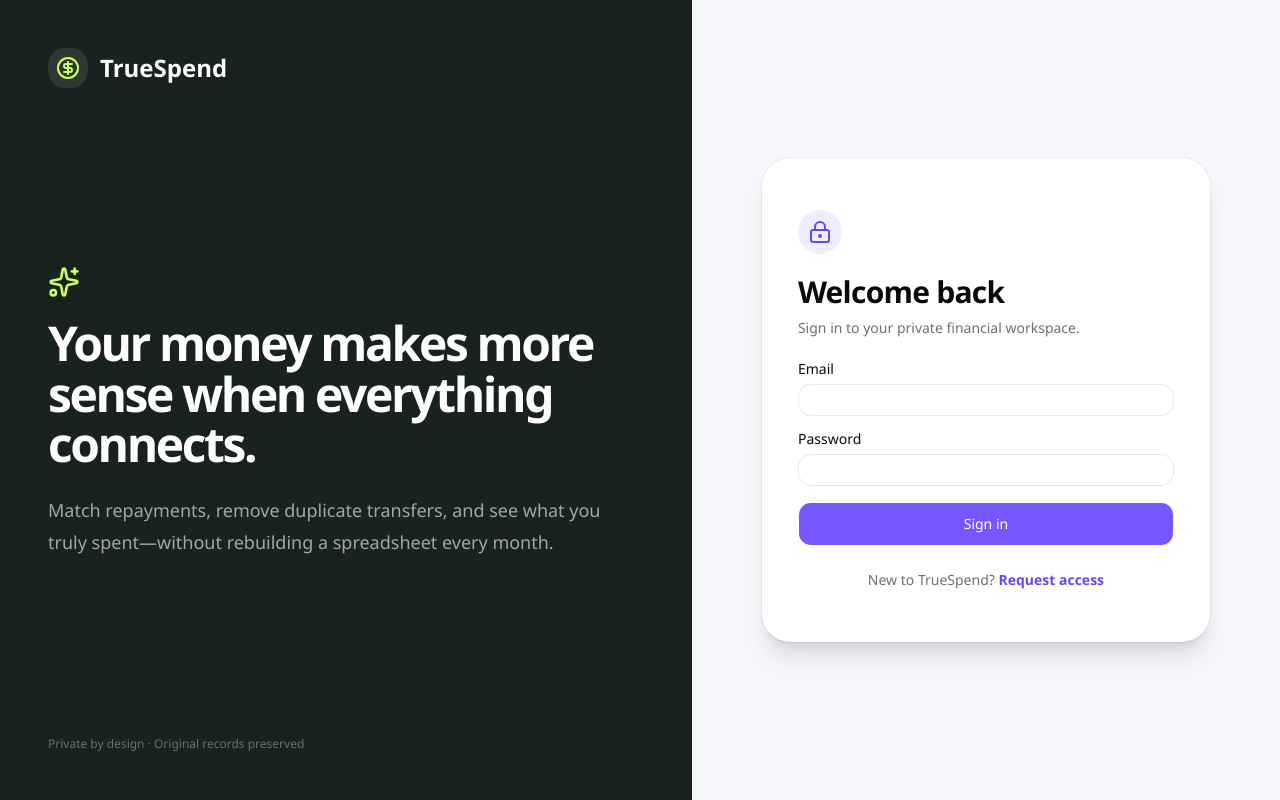
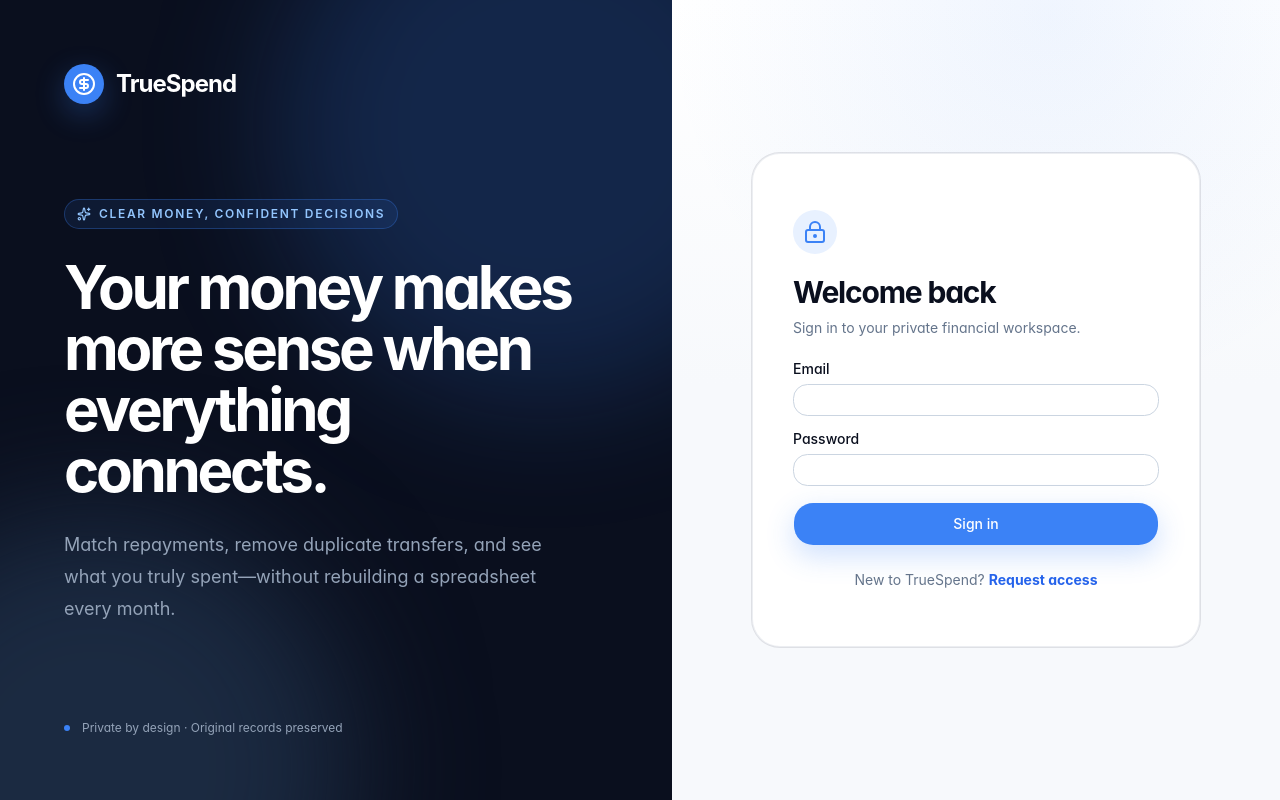
Before and after one commit to rileyhadley27/TrueSpend, a Next.js app: page /auth in a window 1280 px wide. Built offline with nearby package versions, Linux system fonts and the light colour scheme.

Commit message:
Redesign TrueSpend with modern blue palette

```diff
--- a/src/app/auth/page.tsx
+++ b/src/app/auth/page.tsx
@@ -14,41 +14,50 @@ export default async function AuthPage({
   const params = await searchParams;
   const signup = params.mode === "signup";
   return (
-    <main className="grid min-h-screen bg-[#f6f7fb] lg:grid-cols-[1fr_.85fr]">
-      <section className="hidden bg-[#17231c] p-12 text-white lg:flex lg:flex-col lg:justify-between">
-        <div className="flex items-center gap-3">
-          <span className="grid size-10 place-items-center rounded-xl bg-white/10">
-            <CircleDollarSign className="text-[#c8ff68]" />
+    <main className="grid min-h-screen lg:grid-cols-[1.05fr_.95fr]">
+      <section className="relative hidden overflow-hidden bg-[#0A0F1E] p-12 text-white lg:flex lg:flex-col lg:justify-between xl:p-16">
+        <div className="pointer-events-none absolute -right-36 -top-36 size-[34rem] rounded-full bg-[#3B82F6]/20 blur-3xl" />
+        <div className="pointer-events-none absolute -bottom-56 -left-40 size-[32rem] rounded-full bg-[#1B2A41] blur-3xl" />
+        <div className="relative flex items-center gap-3">
+          <span className="grid size-10 place-items-center rounded-xl bg-[#3B82F6] shadow-[0_10px_30px_rgba(59,130,246,.3)]">
+            <CircleDollarSign />
           </span>
-          <span className="text-2xl font-extrabold">TrueSpend</span>
+          <span className="text-2xl font-bold tracking-[-0.04em]">
+            TrueSpend
+          </span>
         </div>
-        <div className="max-w-xl">
-          <Sparkles className="mb-5 size-8 text-[#c8ff68]" />
-          <h1 className="text-5xl font-extrabold leading-[1.05] tracking-[-.05em]">
+        <div className="relative max-w-xl">
+          <span className="mb-7 inline-flex items-center gap-2 rounded-full border border-[#3B82F6]/30 bg-[#3B82F6]/10 px-3 py-1.5 text-xs font-semibold uppercase tracking-[.14em] text-[#93C5FD]">
+            <Sparkles className="size-3.5" /> Clear money, confident decisions
+          </span>
+          <h1 className="text-5xl font-bold leading-[1.02] tracking-[-.055em] xl:text-6xl">
             Your money makes more sense when everything connects.
           </h1>
-          <p className="mt-6 text-lg leading-8 text-white/60">
+          <p className="mt-7 max-w-lg text-lg leading-8 text-[#94A3B8]">
             Match repayments, remove duplicate transfers, and see what you truly
             spent—without rebuilding a spreadsheet every month.
           </p>
         </div>
-        <p className="text-xs text-white/35">
+        <div className="relative flex items-center gap-3 text-xs text-[#94A3B8]">
+          <span className="size-1.5 rounded-full bg-[#3B82F6]" />
           Private by design · Original records preserved
-        </p>
+        </div>
       </section>
-      <section className="flex items-center justify-center p-5">
-        <Card className="w-full max-w-md rounded-[28px] border-0 bg-white shadow-xl ring-1 ring-black/5">
-          <CardContent className="p-7 sm:p-9">
+      <section className="flex items-center justify-center p-5 sm:p-10">
+        <Card className="surface-card w-full max-w-md rounded-[28px]">
+          <CardContent className="p-7 sm:p-10">
             <div className="mb-7 lg:hidden">
               <div className="flex items-center gap-2 text-xl font-extrabold">
-                <CircleDollarSign className="text-[#7657ff]" />
+                <span className="grid size-9 place-items-center rounded-xl bg-[#3B82F6] text-white">
+                  <CircleDollarSign className="size-5" />
+                </span>
                 TrueSpend
               </div>
             </div>
-            <span className="grid size-11 place-items-center rounded-2xl bg-[#f0edff] text-[#6748ef]">
+            <span className="grid size-11 place-items-center rounded-2xl bg-[#E8F1FF] text-[#3B82F6]">
               <LockKeyhole />
             </span>
-            <h2 className="mt-5 text-3xl font-extrabold tracking-tight">
+            <h2 className="mt-5 text-3xl font-bold tracking-[-0.04em]">
               {signup ? "Request access" : "Welcome back"}
             </h2>
             <p className="mt-2 text-sm text-muted-foreground">
@@ -95,7 +104,7 @@ export default async function AuthPage({
                 />
               </div>
               <Button
-                className="h-11 w-full bg-[#7657ff] text-white"
+                className="h-11 w-full rounded-xl bg-[#3B82F6] text-white shadow-[0_10px_28px_rgba(59,130,246,.24)] hover:bg-[#2563EB]"
                 type="submit"
               >
                 {signup ? "Submit request" : "Sign in"}
@@ -104,7 +113,7 @@ export default async function AuthPage({
             <div className="mt-6 text-center text-sm text-muted-foreground">
               {signup ? "Already approved?" : "New to TrueSpend?"}{" "}
               <a
-                className="font-bold text-[#6748ef]"
+                className="font-bold text-[#2563EB] hover:text-[#1D4ED8]"
                 href={signup ? "/auth" : "/auth?mode=signup"}
               >
                 {signup ? "Sign in" : "Request access"}
--- a/src/app/globals.css
+++ b/src/app/globals.css
@@ -7,10 +7,13 @@
 @theme inline {
   --color-background: var(--background);
   --color-foreground: var(--foreground);
-  --font-sans: "Avenir Next", Avenir, "Segoe UI", Helvetica, Arial, sans-serif;
+  --font-sans:
+    Inter, "SF Pro Display", "SF Pro Text", -apple-system, BlinkMacSystemFont,
+    "Segoe UI", sans-serif;
   --font-mono: "SFMono-Regular", Consolas, "Liberation Mono", monospace;
   --font-heading:
-    "Avenir Next", Avenir, "Segoe UI", Helvetica, Arial, sans-serif;
+    Inter, "SF Pro Display", "SF Pro Text", -apple-system, BlinkMacSystemFont,
+    "Segoe UI", sans-serif;
   --color-sidebar-ring: var(--sidebar-ring);
   --color-sidebar-border: var(--sidebar-border);
   --color-sidebar-accent-foreground: var(--sidebar-accent-foreground);
@@ -50,38 +53,38 @@
 }
 
 :root {
-  --background: #f6f7fb;
-  --foreground: #17211b;
-  --card: oklch(1 0 0);
-  --card-foreground: oklch(0.145 0 0);
-  --popover: oklch(1 0 0);
-  --popover-foreground: oklch(0.145 0 0);
-  --primary: #7657ff;
+  --background: #f7f9fc;
+  --foreground: #0a0f1e;
+  --card: #ffffff;
+  --card-foreground: #0a0f1e;
+  --popover: #ffffff;
+  --popover-foreground: #0a0f1e;
+  --primary: #3b82f6;
   --primary-foreground: #ffffff;
-  --secondary: #e8ffbd;
-  --secondary-foreground: #17211b;
-  --muted: #eef1ef;
-  --muted-foreground: #69736d;
-  --accent: #eeeaff;
-  --accent-foreground: #5941ce;
+  --secondary: #e2e8f0;
+  --secondary-foreground: #1b2a41;
+  --muted: #eef2f7;
+  --muted-foreground: #64748b;
+  --accent: #e8f1ff;
+  --accent-foreground: #1d4ed8;
   --destructive: oklch(0.577 0.245 27.325);
-  --border: #e3e7e4;
-  --input: #e3e7e4;
-  --ring: #7657ff;
-  --chart-1: oklch(0.87 0 0);
-  --chart-2: oklch(0.556 0 0);
-  --chart-3: oklch(0.439 0 0);
-  --chart-4: oklch(0.371 0 0);
-  --chart-5: oklch(0.269 0 0);
-  --radius: 0.8rem;
-  --sidebar: oklch(0.985 0 0);
-  --sidebar-foreground: oklch(0.145 0 0);
-  --sidebar-primary: oklch(0.205 0 0);
-  --sidebar-primary-foreground: oklch(0.985 0 0);
-  --sidebar-accent: oklch(0.97 0 0);
-  --sidebar-accent-foreground: oklch(0.205 0 0);
-  --sidebar-border: oklch(0.922 0 0);
-  --sidebar-ring: oklch(0.708 0 0);
+  --border: #d9e1eb;
+  --input: #cbd5e1;
+  --ring: #3b82f6;
+  --chart-1: #3b82f6;
+  --chart-2: #1b2a41;
+  --chart-3: #94a3b8;
+  --chart-4: #60a5fa;
+  --chart-5: #0a0f1e;
+  --radius: 0.9rem;
+  --sidebar: #0a0f1e;
+  --sidebar-foreground: #e2e8f0;
+  --sidebar-primary: #3b82f6;
+  --sidebar-primary-foreground: #ffffff;
+  --sidebar-accent: #1b2a41;
+  --sidebar-accent-foreground: #ffffff;
+  --sidebar-border: rgb(148 163 184 / 18%);
+  --sidebar-ring: #3b82f6;
 }
 
 .dark {
@@ -125,6 +128,14 @@
   body {
     @apply bg-background text-foreground;
     font-feature-settings: "ss01", "cv02", "cv11";
+    background-image:
+      radial-gradient(
+        circle at 82% 2%,
+        rgb(59 130 246 / 8%),
+        transparent 24rem
+      ),
+      linear-gradient(180deg, #ffffff 0, #f7f9fc 24rem);
+    background-attachment: fixed;
   }
   html {
     @apply font-sans;
@@ -132,9 +143,35 @@
 }
 
 @layer components {
+  .surface-card {
+    border: 1px solid rgb(148 163 184 / 18%);
+    background: rgb(255 255 255 / 92%);
+    box-shadow:
+      0 1px 2px rgb(10 15 30 / 3%),
+      0 18px 45px rgb(27 42 65 / 6%);
+  }
+
+  .field-control {
+    border-color: rgb(148 163 184 / 35%);
+    background: #ffffff;
+  }
+
+  .field-control:focus-within {
+    border-color: #3b82f6;
+    box-shadow: 0 0 0 3px rgb(59 130 246 / 12%);
+  }
+
+  .eyebrow {
+    color: #2563eb;
+    font-size: 0.7rem;
+    font-weight: 750;
+    letter-spacing: 0.14em;
+    text-transform: uppercase;
+  }
+
   .progress-ring {
     background: conic-gradient(
-      #c8ff68 0 82%,
+      #3b82f6 0 82%,
       rgba(255, 255, 255, 0.12) 82% 100%
     );
   }
@@ -151,15 +188,15 @@
     height: 1.15rem;
   }
   .task-icon--coral {
-    background: #fff0eb;
-    color: #dc634d;
+    background: #e8f1ff;
+    color: #2563eb;
   }
   .task-icon--blue {
-    background: #eaf3ff;
-    color: #397ddd;
+    background: #e2e8f0;
+    color: #1b2a41;
   }
   .task-icon--violet {
-    background: #eeeaff;
-    color: #7053e9;
+    background: #e8f1ff;
+    color: #3b82f6;
   }
 }
--- a/src/components/dashboard/account-dialog.tsx
+++ b/src/components/dashboard/account-dialog.tsx
@@ -41,10 +41,10 @@ export function AccountDialog({
         last4: last4 || undefined,
         color:
           kind === "venmo"
-            ? "#31b87b"
+            ? "#94A3B8"
             : kind === "credit_card"
-              ? "#7657ff"
-              : "#4d8cf7",
+              ? "#3B82F6"
+              : "#1B2A41",
       });
       setName("");
       setInstitution("");
@@ -94,7 +94,7 @@ export function AccountDialog({
                 id="account-kind"
                 value={kind}
                 onChange={(event) => setKind(event.target.value as AccountKind)}
-                className="h-9 w-full rounded-lg border bg-white px-2 text-sm"
+                className="field-control h-9 w-full rounded-lg border px-2 text-sm outline-none"
               >
                 <option value="checking">Checking</option>
                 <option value="savings">Savings</option>
@@ -127,7 +127,7 @@ export function AccountDialog({
             <Button
               type="submit"
               disabled={saving}
-              className="bg-[#17231c] text-white"
+              className="bg-[#3B82F6] text-white hover:bg-[#2563EB]"
             >
               {saving ? "Adding…" : "Add account"}
             </Button>
--- a/src/components/dashboard/category-dialog.tsx
+++ b/src/components/dashboard/category-dialog.tsx
@@ -25,7 +25,7 @@ export function CategoryDialog({
   onAdd: (category: Category) => Promise<void> | void;
 }) {
   const [name, setName] = useState("");
-  const [color, setColor] = useState("#7657ff");
+  const [color, setColor] = useState("#3B82F6");
   const [isIncome, setIsIncome] = useState(false);
   const [error, setError] = useState("");
   const [saving, setSaving] = useState(false);
@@ -97,7 +97,7 @@ export function CategoryDialog({
           <Button
             onClick={() => void save()}
             disabled={!name.trim() || saving}
-            className="bg-[#7657ff] text-white"
+            className="bg-[#3B82F6] text-white hover:bg-[#2563EB]"
           >
             {saving ? "Saving…" : "Create category"}
           </Button>
```
Also changed, not shown: src/app/admin/page.tsx (+58 -23 lines), src/app/pending/page.tsx (+9 -8 lines), src/components/dashboard/import-dialog.tsx (+11 -11 lines), src/components/dashboard/manual-dialog.tsx (+6 -3 lines), src/components/dashboard/review-dialog.tsx (+6 -6 lines), src/components/dashboard/truespend-dashboard.tsx (+72 -71 lines), src/lib/data/demo.ts (+14 -14 lines).
